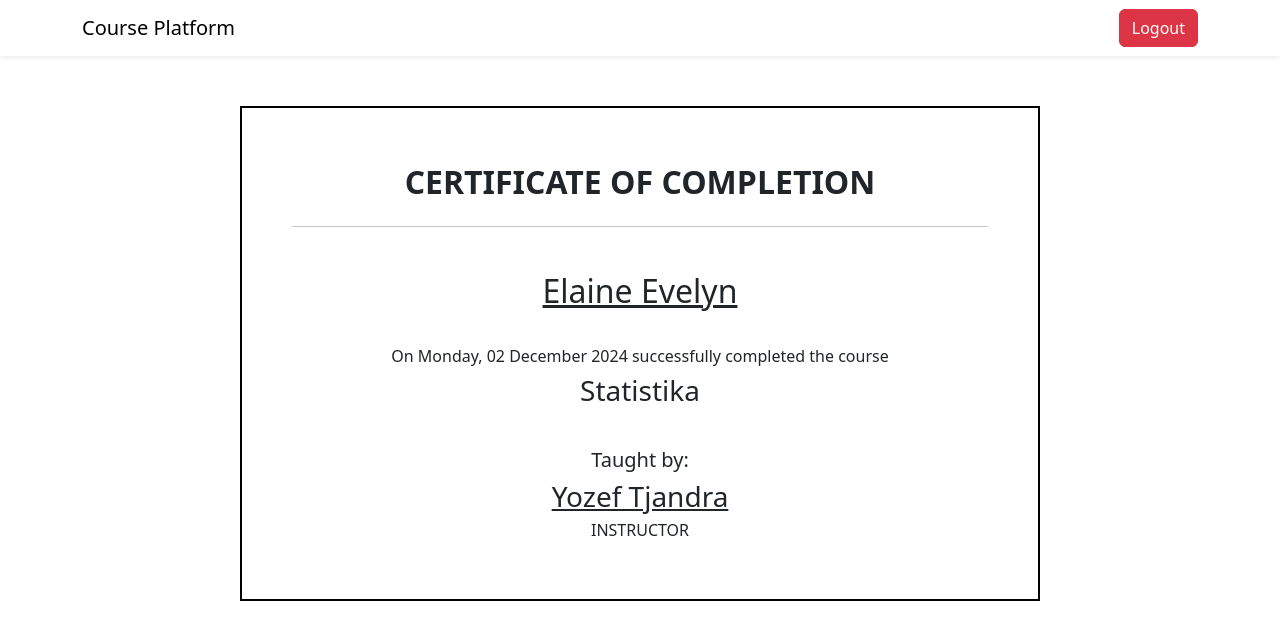
After one commit to GeryYulianto/CourseWeb, a Flask app: page /certificate/1/1 in a window 1280 px wide. The commit adds this page. Shown: the top 640 px of the page. Run offline with Flask 3, Linux system fonts and the light colour scheme; a user stored in the database is signed in; data comes from the database, SQL or seed files in the repository; both versions use the stored data as it was after the commit; parts of the project's set-up code (start-up, migrations or seed data) failed here and were passed over.

Commit message:
certificate

```diff
--- a/app.py
+++ b/app.py
@@ -2,6 +2,7 @@ from features.flask_app import FlaskApp
 from features.auth import AuthFeatures
 from features.quiz import QuizFeatures
 from features.student import StudentFeatures
+from features.sertificate import Certificate
 from flask import Flask
 
 flask_app = Flask(__name__)
@@ -11,10 +12,12 @@ app = FlaskApp(flask_app)
 auth_features = AuthFeatures(flask_app)
 quiz_features = QuizFeatures(flask_app)
 student_features = StudentFeatures(flask_app)
+certificate = Certificate(flask_app)
 
 quiz_features.add_endpoint_quiz()
 auth_features.add_endpoint_auth()
 student_features.add_endpoints_student()
+certificate.add_endpoints_certificate()
 
 if __name__ == "__main__":
     app.run(debug=True)
--- /dev/null
+++ b/features/sertificate.py
@@ -0,0 +1,50 @@
+# FILE: sertificate.py
+from datetime import datetime as dt
+from flask import *
+from features.flask_app import FlaskApp
+from database import query_db
+
+class Certificate(FlaskApp):
+    def request_certificate(self, id_kursus, id_peserta):
+        if not session.get('email') and session.get('role') != 'user':
+            return redirect('/login_student')
+
+        # Insert request_certificate
+        tanggal = dt.now().strftime('%A, %d %B %Y')
+
+        query_db('INSERT INTO sertifikat (id_kursus, id_peserta, keterangan) VALUES (?, ?, ?)',
+                (id_kursus, id_peserta, tanggal))
+
+        return redirect(url_for('certificate', id_kursus=id_kursus, id_peserta=id_peserta))
+
+    def certificate(self, id_kursus, id_peserta):
+        if not session.get('email') and session.get('role') != 'user':
+            return redirect('/login_student')
+
+        # Get certificate
+        certificate = query_db('SELECT * FROM sertifikat WHERE id_kursus = ? AND id_peserta = ?',
+                                (id_kursus, id_peserta), True)
+
+        if not certificate:
+            return redirect(url_for('request_certificate', id_kursus=id_kursus, id_peserta=id_peserta))
+
+        # Get course
+        course = query_db('SELECT * FROM kursus WHERE id_kursus = ?', (id_kursus,), True)
+
+        # Get student
+        student = query_db('SELECT * FROM peserta WHERE id_peserta = ?', (id_peserta,), True)
+
+        # Get instructor
+        instructor = query_db('SELECT * FROM instruktur WHERE id_instruktur = ?', (course['id_instruktur'],), True)
+
+        return render_template(
+            'certificate.html',
+            certificate=certificate,
+            course=course,
+            student=student,
+            instructor=instructor
+        )
+
+    def add_endpoints_certificate(self):
+        self.add_endpoint('/request-certificate/<int:id_kursus>/<int:id_peserta>', 'request_certificate', self.request_certificate, ['GET'])
+        self.add_endpoint('/certificate/<int:id_kursus>/<int:id_peserta>', 'certificate', self.certificate, ['GET'])
--- a/features/student.py
+++ b/features/student.py
@@ -116,8 +116,6 @@ class StudentFeatures(FlaskApp):
             questions=questions
         )
 
-
-
     def submit_quiz(self, quiz_id):
         if not session.get('email') and session.get('role') != 'user':
             return redirect(url_for('home'))
@@ -154,7 +152,6 @@ class StudentFeatures(FlaskApp):
 
         # Redirect back to the quiz page
         return redirect(url_for('take_quizs', quiz_id=quiz_id))
-
 
     def retry_quiz(self, quiz_id):
         if not session.get('email') and session.get('role') != 'user':
--- /dev/null
+++ b/templates/certificate.html
@@ -0,0 +1,72 @@
+<!DOCTYPE html>
+<html lang="en">
+
+<head>
+    <meta charset="UTF-8">
+    <meta name="viewport" content="width=device-width, initial-scale=1.0">
+    <title>Certificate of Completion</title>
+    <link href="https://cdn.jsdelivr.net/npm/bootstrap@5.3.0-alpha3/dist/css/bootstrap.min.css" rel="stylesheet">
+    <style>
+        .certificate-container {
+            border: 2px solid #000;
+            padding: 50px;
+            margin: 50px auto;
+            max-width: 800px;
+            text-align: center;
+        }
+
+        .certificate-title {
+            font-size: 2em;
+            font-weight: bold;
+            margin-bottom: 20px;
+        }
+
+        .certificate-body {
+            font-size: 1.2em;
+            margin-bottom: 20px;
+        }
+
+        .certificate-footer {
+            font-size: 1em;
+            margin-top: 40px;
+        }
+
+        .underline {
+            text-decoration: underline;
+        }
+    </style>
+</head>
+
+<body>
+    <nav class="navbar navbar-expand-lg navbar-light bg-white shadow-sm">
+        <div class="container">
+            <a class="navbar-brand" href="/">Course Platform</a>
+            <div class="d-flex">
+                <a href="/logout" class="btn btn-danger">Logout</a>
+            </div>
+        </div>
+    </nav>
+
+    <div class="certificate-container">
+        <div class="certificate-title">
+            CERTIFICATE OF COMPLETION
+        </div>
+        <hr>
+        <div class="certificate-body">
+            <br>
+            <h2 class="underline">{{ student.nama_peserta }}</h2>
+            <br>
+            <h6>On {{ certificate.keterangan }} successfully completed the course</h6>
+            <h3>{{ course.nama_kursus }}</h3>
+        </div>
+        <div class="certificate-footer">
+            <h5>Taught by:</h5>
+            <h3 class="underline">{{ instructor.nama_instruktur }}</h3>
+            <h6>INSTRUCTOR</h6>
+        </div>
+    </div>
+
+    <script src="https://cdn.jsdelivr.net/npm/bootstrap@5.3.0-alpha3/dist/js/bootstrap.bundle.min.js"></script>
+</body>
+
+</html>
--- a/templates/student/course_detail.html
+++ b/templates/student/course_detail.html
@@ -86,8 +86,12 @@
                 {% if certificate %}
                 <p>Congratulations! You have unlocked the certificate for this course.</p>
                 <p><strong>Certificate Description:</strong> {{ certificate.keterangan }}</p>
+                <a href="/certificate/{{ payment.id_kursus }}/{{ payment.id_peserta }}" class="btn btn-warning">Show
+                    Certificate</a>
                 {% else %}
-                        <p>Your payment is successful, but the certificate has not been issued yet. Please contact support.</p>
+                <p>Your payment is successful, but the certificate has not been issued yet.</p>
+                <a href="/request-certificate/{{ payment.id_kursus }}/{{ payment.id_peserta }}"
+                    class="btn btn-warning">Request Certificate</a>
                 {% endif %}
                 {% else %}
                 <p>This certificate is locked. Complete the payment to unlock it.</p>
```
Also changed, not shown: course.db, 2 other files. Lines whose indentation alone changed are shown as unchanged.
